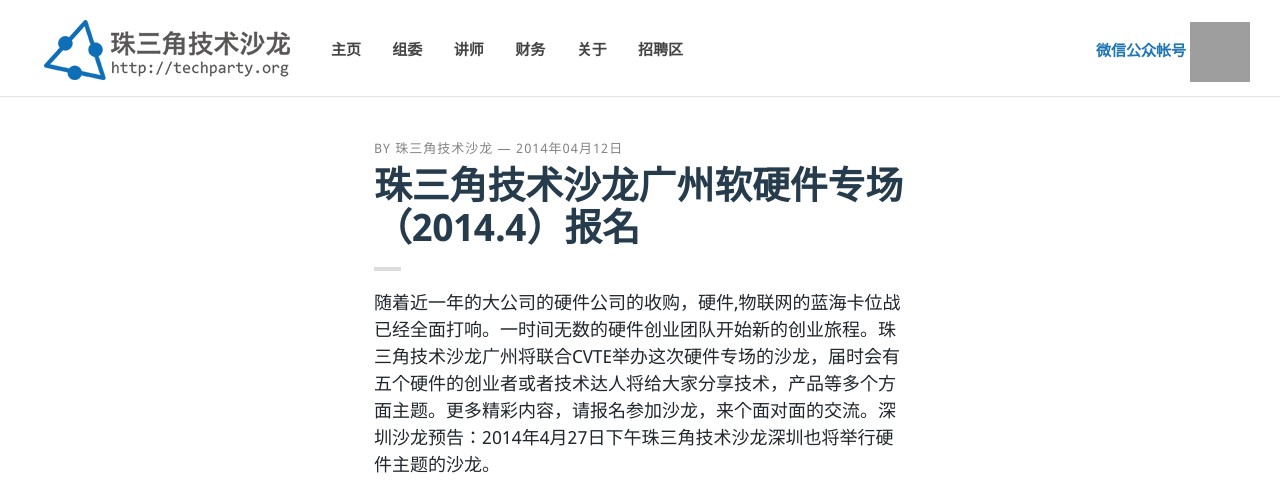
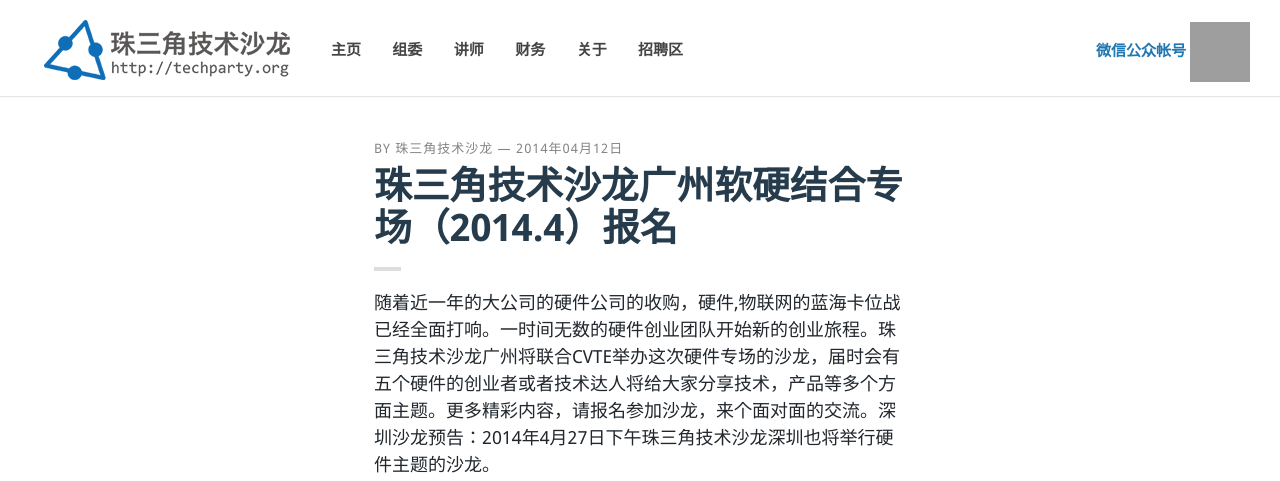
Before and after one commit to techparty-org/techparty-org.github.io, a Jekyll site: the page built from _posts/2014-04-12-techparty-cvte-guangzhou-201404.md, in a window 1280 px wide and 900 px high, cut to the strip 0-481 px from the top of the window. Built offline with Jekyll 4.4.1, drawn with Linux system fonts in a browser that asks for light colours; nearby versions of some CDN libraries; Markdown is read by kramdown in place of the engine named in the settings; comment, search, counter and statistics services are not loaded; grey boxes are pictures that could not be loaded.

Commit message:
modify to software + hardware

```diff
--- a/_posts/2014-04-12-techparty-cvte-guangzhou-201404.md
+++ b/_posts/2014-04-12-techparty-cvte-guangzhou-201404.md
@@ -1,6 +1,6 @@
 ---
 layout: post
-title: 珠三角技术沙龙广州软硬件专场（2014.4）报名
+title: 珠三角技术沙龙广州软硬结合专场（2014.4）报名
 description: 珠三角技术沙龙广州201404
 categories: guangzhou
 tags: 珠三角 技术 广州 活动 总结 GO Golang Rust iOS Android PHP Python Ruby Rails Java MongoDB Redis PostgreSQL Linux, OSX, 静态语言, CPP, C
```
